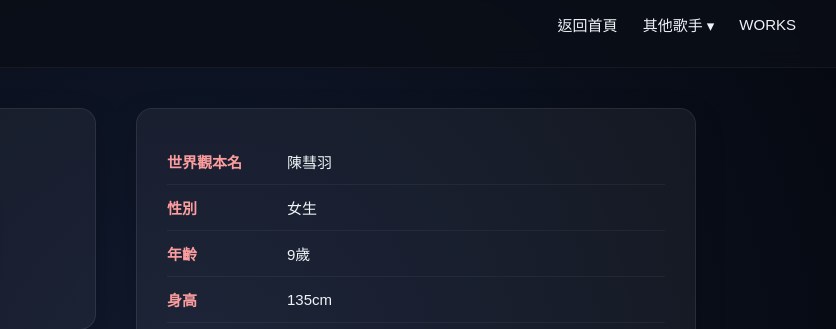
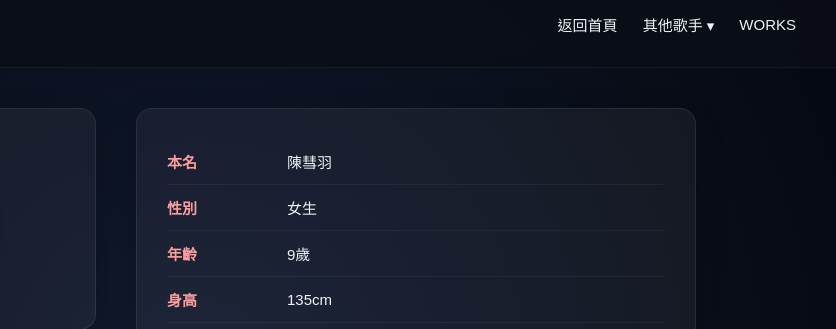
Before and after one commit to SMDOFFICIAL-222/SMDOFFICIAL-222.github.io, a plain HTML site: page HoshiHuiha.html in a window 1280 px wide. Shown: the part 18-347 px from the top of the page, 444-1280 px from the left. Drawn offline with Linux system fonts and the light colour scheme.

Commit message:
HoshiHuiha.html

```diff
--- a/HoshiHuiha.html
+++ b/HoshiHuiha.html
@@ -307,7 +307,7 @@
 
     <div class="profile-card">
       <table class="char-table">
-        <tr><td>世界觀本名</td><td>陳彗羽</td></tr>
+        <tr><td>本名</td><td>陳彗羽</td></tr>
         <tr><td>性別</td><td>女生</td></tr>
         <tr><td>年齡</td><td>9歲</td></tr>
         <tr><td>身高</td><td>135cm</td></tr>
```
